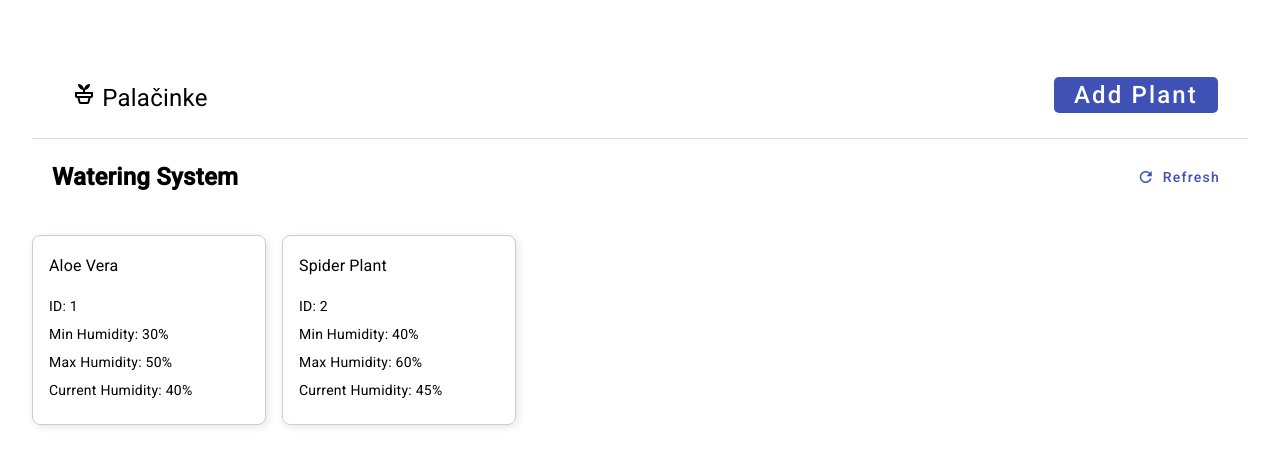
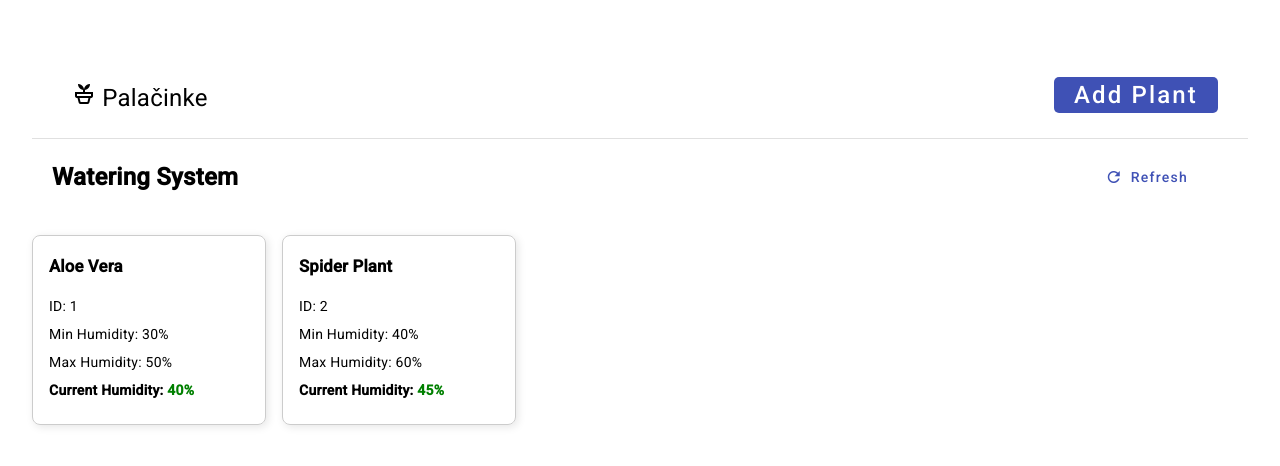
Before and after one commit to JakovMatosic/palacinke-watering-system, an Angular app in the folder front/palacinke/: page / in a window 1280 px wide. Shown: the top 466 px of the page. Built offline with nearby package versions, Linux system fonts and the light colour scheme.

Commit message:
fixed up plant cards

```diff
--- a/front/palacinke/src/app/components/header/header.component.html
+++ b/front/palacinke/src/app/components/header/header.component.html
@@ -17,7 +17,7 @@
 <div class="header-container">
   <div class="watering-system">Watering System</div>
 
-  <button mat-button class="add-plant-button" color="primary" (click)="refreshHumidity()">
+  <button mat-button class="add-plant-button" color="primary" style="margin-right: 2rem;" (click)="refreshHumidity()">
     <!-- Add this button -->
     <mat-icon>refresh</mat-icon> Refresh
   </button>
--- a/front/palacinke/src/app/components/plant-cards/plant-cards.component.css
+++ b/front/palacinke/src/app/components/plant-cards/plant-cards.component.css
@@ -14,8 +14,14 @@
 
 .card h3 {
   margin-top: 0;
+  font-weight: bold;
+  font-size: 1.2em; /* Adjust the size as needed */
 }
 
 .card p {
   margin: 8px 0;
 }
+
+.current-humidity {
+  font-weight: bold;
+}
--- a/front/palacinke/src/app/components/plant-cards/plant-cards.component.html
+++ b/front/palacinke/src/app/components/plant-cards/plant-cards.component.html
@@ -4,6 +4,26 @@
     <p>ID: {{ plant.id }}</p>
     <p>Min Humidity: {{ plant.minHumidity }}%</p>
     <p>Max Humidity: {{ plant.maxHumidity }}%</p>
-    <p>Current Humidity: {{ plant.currentHumidity }}%</p>
+    <p class="current-humidity">
+      Current Humidity:
+      <span
+        *ngIf="
+          plant.currentHumidity >= plant.minHumidity &&
+          plant.currentHumidity <= plant.maxHumidity
+        "
+        style="color: green"
+      >
+        {{ plant.currentHumidity }}%
+      </span>
+      <span
+        *ngIf="
+          plant.currentHumidity < plant.minHumidity ||
+          plant.currentHumidity > plant.maxHumidity
+        "
+        style="color: red"
+      >
+        {{ plant.currentHumidity }}%
+      </span>
+    </p>
   </div>
 </div>
```
